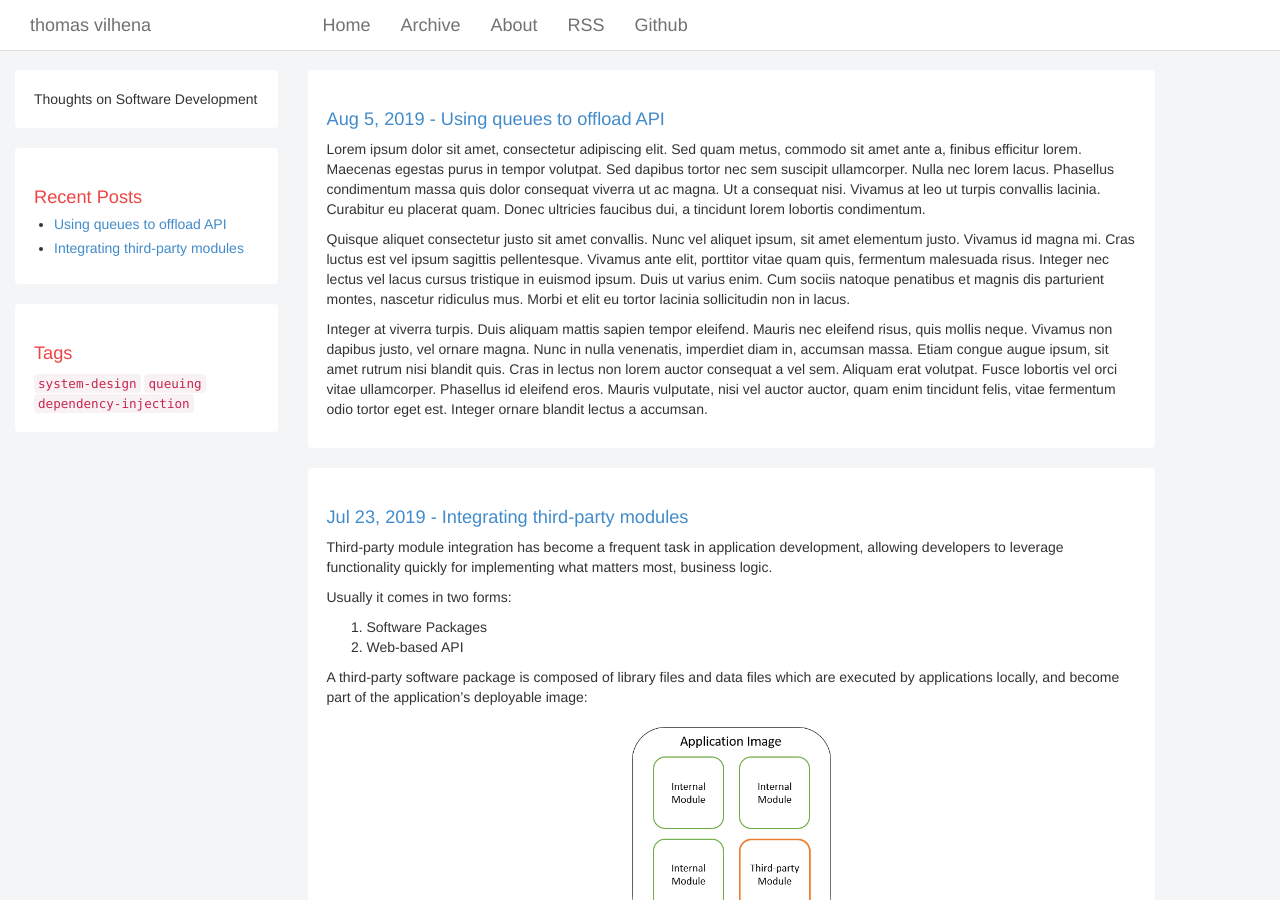
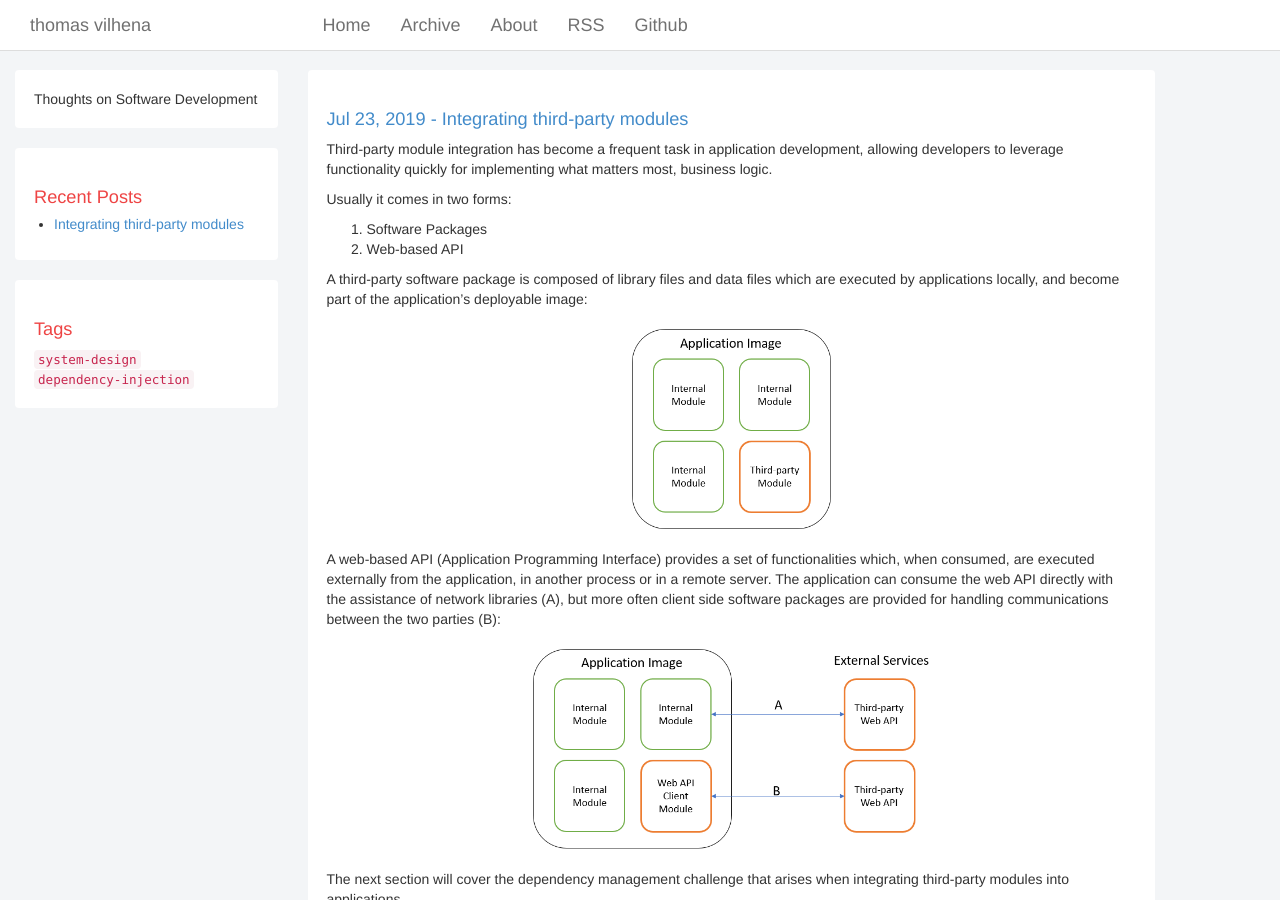
Before and after one commit to TCGV/blog, a Jekyll site: the page built from index.html, in a window 1280 px wide and 900 px high. Built offline with Jekyll 4.4.1, drawn with Linux system fonts in a browser that asks for light colours; the list of posts is cut into pages by our own code.

```diff
--- a/_posts/2019-08-05-using-queues-to-offload-api.md
+++ /dev/null
@@ -1,13 +0,0 @@
----
-layout: post
-title: "Using queues to offload API"
-date: 2019-08-05 10:00:00 -0300
-comments: true
-tags: system-design queuing
----
-
-Lorem ipsum dolor sit amet, consectetur adipiscing elit. Sed quam metus, commodo sit amet ante a, finibus efficitur lorem. Maecenas egestas purus in tempor volutpat. Sed dapibus tortor nec sem suscipit ullamcorper. Nulla nec lorem lacus. Phasellus condimentum massa quis dolor consequat viverra ut ac magna. Ut a consequat nisi. Vivamus at leo ut turpis convallis lacinia. Curabitur eu placerat quam. Donec ultricies faucibus dui, a tincidunt lorem lobortis condimentum.
-
-Quisque aliquet consectetur justo sit amet convallis. Nunc vel aliquet ipsum, sit amet elementum justo. Vivamus id magna mi. Cras luctus est vel ipsum sagittis pellentesque. Vivamus ante elit, porttitor vitae quam quis, fermentum malesuada risus. Integer nec lectus vel lacus cursus tristique in euismod ipsum. Duis ut varius enim. Cum sociis natoque penatibus et magnis dis parturient montes, nascetur ridiculus mus. Morbi et elit eu tortor lacinia sollicitudin non in lacus.
-
-Integer at viverra turpis. Duis aliquam mattis sapien tempor eleifend. Mauris nec eleifend risus, quis mollis neque. Vivamus non dapibus justo, vel ornare magna. Nunc in nulla venenatis, imperdiet diam in, accumsan massa. Etiam congue augue ipsum, sit amet rutrum nisi blandit quis. Cras in lectus non lorem auctor consequat a vel sem. Aliquam erat volutpat. Fusce lobortis vel orci vitae ullamcorper. Phasellus id eleifend eros. Mauris vulputate, nisi vel auctor auctor, quam enim tincidunt felis, vitae fermentum odio tortor eget est. Integer ornare blandit lectus a accumsan.
```
Also changed, not shown: _posts/2019-07-23-integrating-third-party-modules.md (+1 -1 lines).
